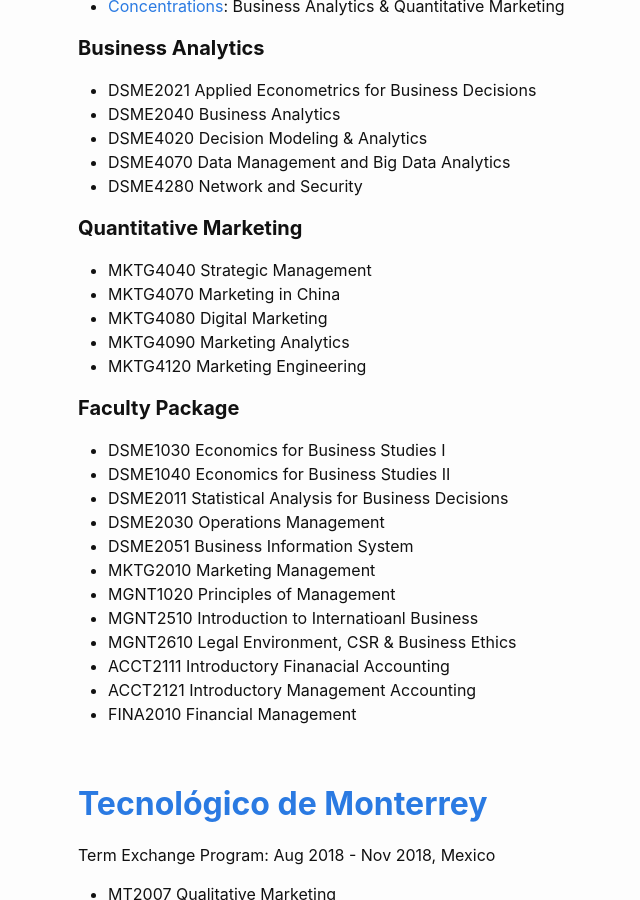
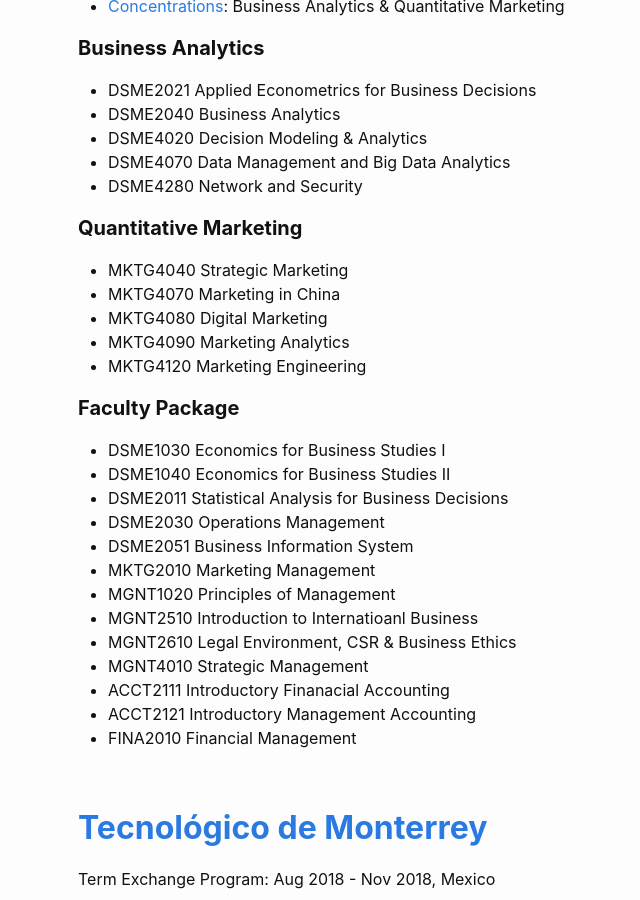
Before and after one commit to yunchipang/yunchipang.github.io, a Jekyll site: the page built from courses.md, in a window 1280 px wide and 900 px high, scrolled down 257 px. Shown: the whole window, without its empty margins (192-832 px from the left). Built offline with Jekyll 4.4.1, drawn with Linux system fonts in a browser that asks for light colours.

Commit message:
update courses.md

```diff
--- a/courses.md
+++ b/courses.md
@@ -15,7 +15,7 @@
 - DSME4280 Network and Security
 
 #### **Quantitative Marketing**
-- MKTG4040 Strategic Management
+- MKTG4040 Strategic Marketing
 - MKTG4070 Marketing in China
 - MKTG4080 Digital Marketing
 - MKTG4090 Marketing Analytics
@@ -31,6 +31,7 @@
 - MGNT1020 Principles of Management
 - MGNT2510 Introduction to Internatioanl Business
 - MGNT2610 Legal Environment, CSR & Business Ethics
+- MGNT4010 Strategic Management
 - ACCT2111 Introductory Finanacial Accounting
 - ACCT2121 Introductory Management Accounting
 - FINA2010 Financial Management
```
